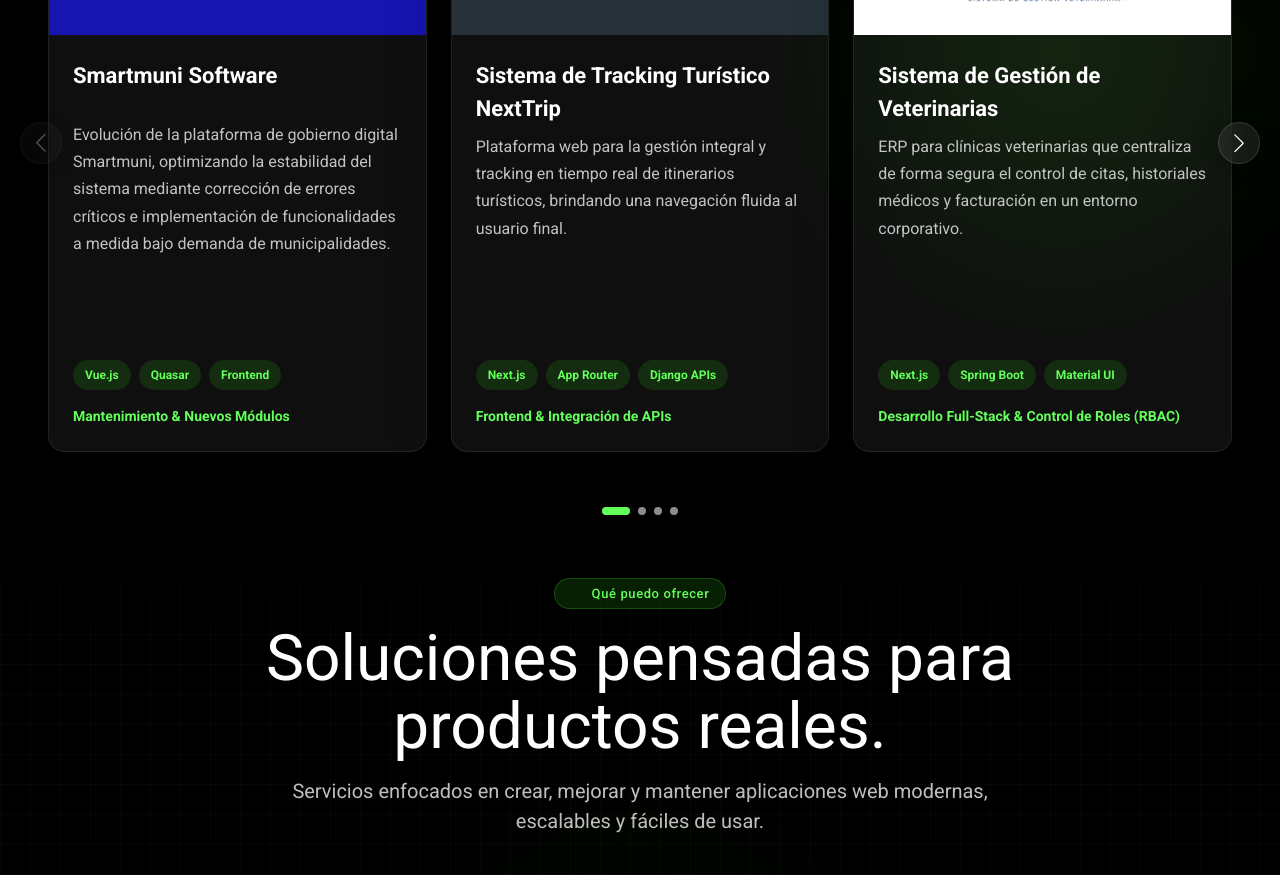
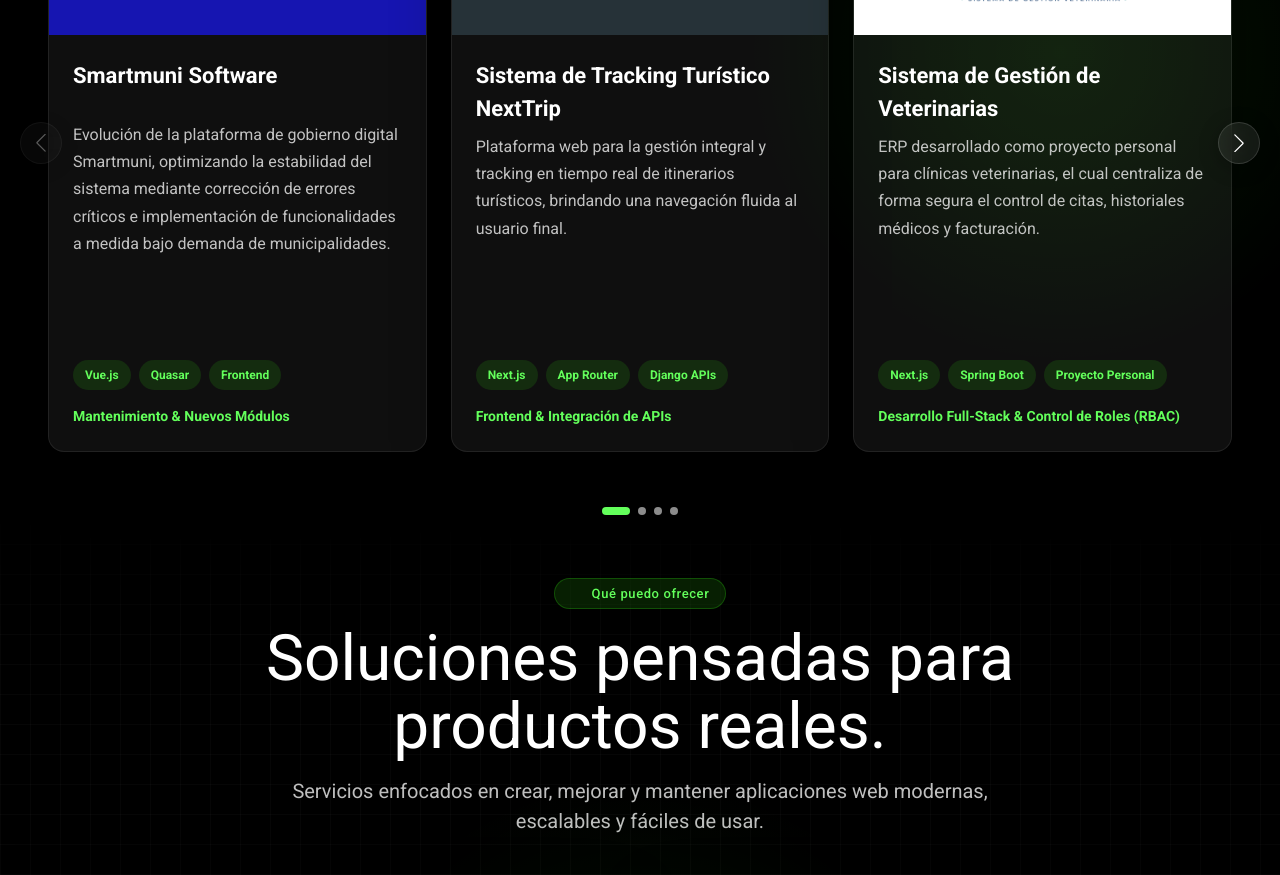
Before and after one commit to jesuspaz3000/Jesus-Paz-portafolio, a Next.js app: page / in a window 1280 px wide. Shown: the part 3200-4075 px from the top of the page. Built offline with nearby package versions, Linux system fonts and the light colour scheme; no server answers; some icons are missing; what @mui/material-nextjs would draw is missing.

Commit message:
refactor: cambio de proyecto cliente a proyecto personal de veterinarias

```diff
--- a/src/features/landing/components/MyWork.tsx
+++ b/src/features/landing/components/MyWork.tsx
@@ -101,8 +101,8 @@
             name: "Sistema de Gestión de Veterinarias",
             type: "full-stack",
             category: "Full stack",
-            description: "ERP para clínicas veterinarias que centraliza de forma segura el control de citas, historiales médicos y facturación en un entorno corporativo.",
-            tags: ["Next.js", "Spring Boot", "Material UI"],
+            description: "ERP desarrollado como proyecto personal para clínicas veterinarias, el cual centraliza de forma segura el control de citas, historiales médicos y facturación.",
+            tags: ["Next.js", "Spring Boot", "Proyecto Personal"],
             metric: "Desarrollo Full-Stack & Control de Roles (RBAC)",
             gradient: "#ffffff",
             logo: "/logo/logo-gestion-veterinaria.png",
```
